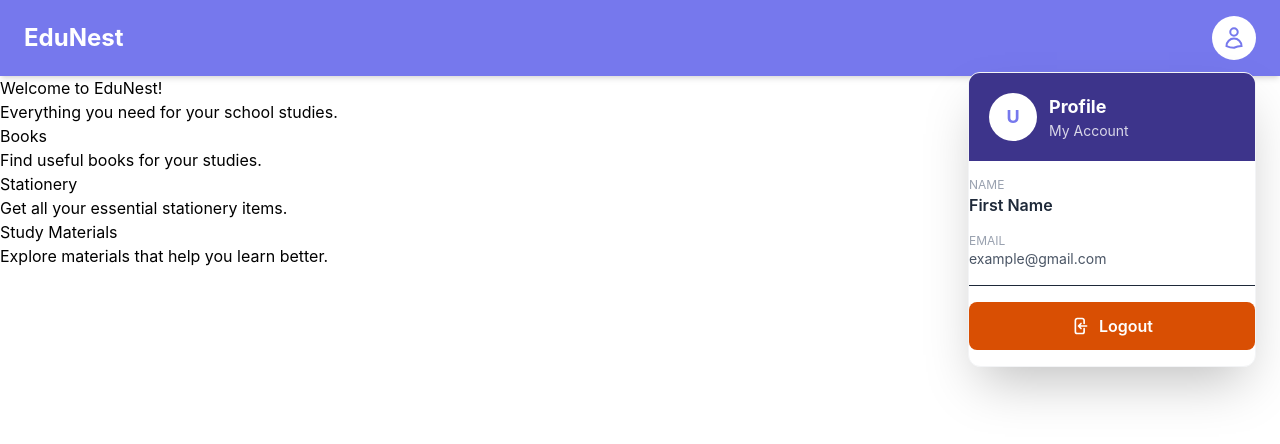
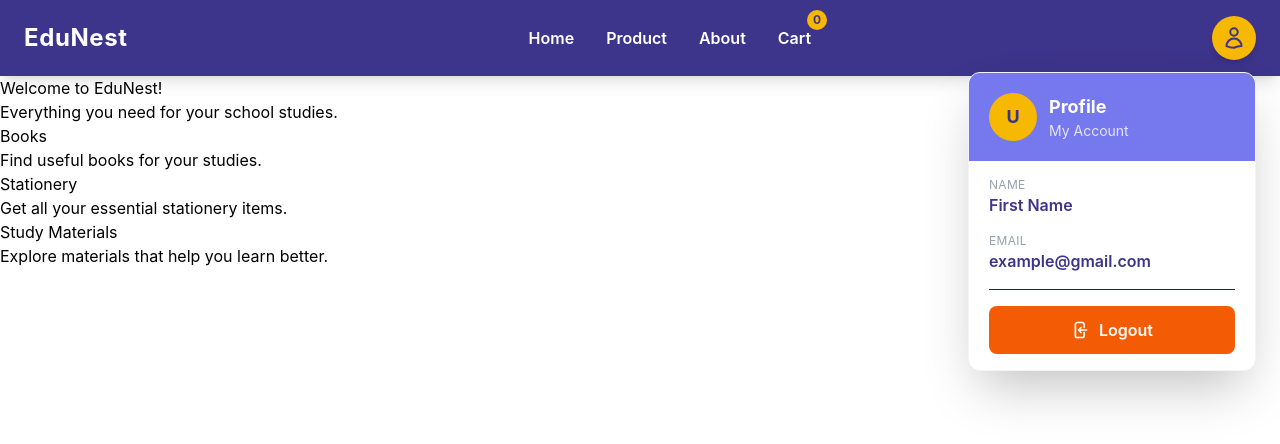
Before and after one commit to opmmansoor/E-Commerce-EduNest, a React (Vite) app in the folder EduNest/: page /home in a window 1280 px wide. Both pictures are taken after a click on the button 1234 px from the left and 38 px from the top of the page. Shown: the top 444 px of the page. Built offline with nearby package versions, Linux system fonts and the light colour scheme.

Commit message:
Navbar Updated & Localstorage created for user data

```diff
--- a/EduNest/db.json
+++ b/EduNest/db.json
@@ -13,6 +13,13 @@
       "email": "user@gmail.com",
       "password": "1234",
       "id": "2QAKtT2YD-8"
+    },
+    {
+      "firstName": "Abu",
+      "secondName": "Man",
+      "email": "man@gmail.com",
+      "password": "1234",
+      "id": "1OLaV-8xNI8"
     }
   ],
   "$schema": "./node_modules/json-server/schema.json"
--- a/EduNest/package.json
+++ b/EduNest/package.json
@@ -17,6 +17,7 @@
     "react": "^19.2.8",
     "react-dom": "^19.2.8",
     "react-redux": "^9.3.0",
+    "react-router": "^8.4.0",
     "react-router-dom": "^7.18.4",
     "tailwindcss": "^4.3.3"
   },
--- a/EduNest/src/Pages/auth/Login.jsx
+++ b/EduNest/src/Pages/auth/Login.jsx
@@ -45,8 +45,17 @@ function Login() {
             )
 
             if (user) {
+// Save logged-in user
+                localStorage.setItem(
+                    "user",
+                    JSON.stringify({
+                        id:user.id,
+                        firstName: user.firstName,
+                        secondName: user.secondName,
+                        email: user.email,
+                    })
+                )
                 alert ("Login successful!")
-
                 console.log("Logged in user:", user);
 // Navigate to home
                 navigate("/home")
--- a/EduNest/src/Pages/user/Components/Navbar.jsx
+++ b/EduNest/src/Pages/user/Components/Navbar.jsx
@@ -1,5 +1,5 @@
 import React, { useState } from 'react'
-import { useNavigate } from 'react-router-dom'
+import { Link, useNavigate } from 'react-router'
 
 function Navbar() {
     const navigate = useNavigate();
@@ -14,27 +14,65 @@ function Navbar() {
 
 // Go to Login page
         navigate("/login")
-    }
+    };
 
   return (
-    <div>
-      <nav className='bg-[#7678ED] text-white px-6 py-4 shadow-md'>
-        <div className='max-w-7xl mx-auto flex items-center justify-between'>
-            <h1 className='text-2xl font-bold'>
+
+      <nav className='bg-[#3D348B] text-white shadow-lg'>
+        <div className='max-w-7xl mx-auto px-6 py-4'>
+          <div className='flex items-center justify-between'>
+
+            <h1 className='text-2xl font-bold tracking-wide'>
                 EduNest
             </h1>
+
+          <div className='hidde md:flex items-center gap-8 font-semibold'>
+            <Link to="/home"
+                  className='relative py-2 transition duration-200 hover:text-[#F7B801]
+                             after:absolute after:left-0 after:bottom-0 after:h-[2px] after:w-0
+                             after:bg-[#F7B801] after:transition-all hover:after:w-full'
+                             >
+                Home
+            </Link>
+            <Link to='/products'
+                  className='relative py-2 transition duration-200 hover:text-[#F7B801]
+                            after:absolute after:left-0 after:bottom-0 after:h-[2px] after:w-0
+                            after:bg-[#F7B801] after:transition-all hover:after:w-full'>
+                Product
+            </Link>
+            <Link to='/about'
+                  className='relative py-2 transition duration-200 hover:text-[#F7B801]
+                            after:absolute after:left-0 after:bottom-0 after:h-[2px] after:w-0
+                            after:bg-[#F7B801] after:transition-all hover:after:w-full'>
+                About
+            </Link>
+            <Link to='/cart'
+                  className='relative flex items-center gap-2 py-2 transition duration-200
+                             hover:text-[#F7B801]'>
+                Cart
+
+                <span className='absolute -top-2 -right-4 bg-[#F7B801] text-[#3D348B]
+                                 text-xs font-bold w-5 h-5 rounded-full flex items-center justify-center'>
+                    0
+                </span>
+            </Link>
+
+          </div>
             <div className='relative'>
                 <button onClick={() => setIsProfileOpen(!isProfileOpen)}
-                        className='w-11 h-11 rounded-full bg-white text-[#7678ED]
-                        flex items-center justify-center hover:bg-gray-100 transition'>
+                        className='w-11 h-11 rounded-full bg-[#F7B801] text-[#3D348B]
+                        flex items-center justify-center hover:bg-[#F18701] hover:text-white
+                         transition duration-200 shadow-md'>
+
                     <svg xmlns='http://www.w3.org/2000/svg'
                          fill='none'
                          viewBox= '0 0 24 24'
                          strokeWidth='2'
                          stroke='currentColor'
                          className='w-6 h-6'>
-                        <path strokeLinecap='rounded'
-                              strokeLinejoin='rounded'
+
+                        <path strokeLinecap='round'
+                              strokeLinejoin='round'
                               d='M15.75 6a3.75 3.75 0 1 1-7.5 0
                               3.75 3.75 0 0 1 7.5 0ZM4.5
                               20.118a7.5 7.5 0 0 1 15 0A17.933
@@ -47,12 +85,12 @@ function Navbar() {
                     <div className='absolute right-0 mt-3 w-72 bg-white text-gray-800 rounded-xl shadow-2xl
                                     border border-gray-100 overflow-hidden z-50'>
 
-                      <div className='bg-[#3d348b] text-white px-5 py-5'>
+                      <div className='bg-[#7678ED] text-white px-5 py-5'>
                         <div className='flex items-center gap-3'>
 
-                            <div className='w-12 h-12 rounded-full bg-white text-[#7678ED]
+                            <div className='w-12 h-12 rounded-full bg-[#F7B801] text-[#3D348B]
                                             flex items-center justify-center font-bold text-lg'>
-                                {user?.firstName.charAt(0)?.toUpperCase() || "U"}
+                                {user?.firstName?.charAt(0)?.toUpperCase() || "U"}
                             </div>
 
                             <div>
@@ -67,24 +105,24 @@ function Navbar() {
                         </div>
                       </div>
 
-                      <div className='px5 py-4 space-y-4'>
+                      <div className='px-5 py-4 space-y-4'>
                         <div>
-                            <p className='text-xs text-gray-400 uppercase'>
+                            <p className='text-xs text-gray-400 uppercase tracking-wide'>
                                 Name
                             </p>
 
-                            <p className='font-semibold text-gray-800'>
+                            <p className='font-semibold text-[#3D348B]'>
                                 {user?.firstName || "First"}{" "}
                                 {user?.secondName || "Name"}
                             </p>
                         </div>
 
                         <div>
-                            <p className='text-xs text-gray-400 uppercase'>
+                            <p className='text-xs text-gray-400 uppercase tracking-wide'>
                                 Email
                             </p>
 
-                            <p className='text-sm text-gray-600 break-all'>
+                            <p className='font-semibold text-[#3D348B] break-all'>
                                 {user?.email || "example@gmail.com"}
                             </p>
                         </div>
@@ -95,13 +133,15 @@ function Navbar() {
                         <button onClick={handleLogout}
                                 className='w-full flex items-center justify-center gap-2
                                            bg-[#F35B04] text-white font-semibold py-3 rounded-lg
-                                           hover: bg-[#d94f03] transition duration-200'>
+                                           hover:bg-[#F18701] transition duration-200'>
+
                             <svg xmlns='http://www.w3.org/2000/svg'
                                  fill='none'
                                  viewBox='0 0 24 24'
                                  strokeWidth="2"
                                  stroke='currentcolor'
                                  className='w-5 h-5'>
+
                                 <path strokeLinecap='round'
                                       strokeLinejoin='round'
                                       d="M15.75 9V5.25A2.25 2.25
@@ -118,9 +158,9 @@ function Navbar() {
                     </div>
                 )}
             </div>
+           </div>
         </div>
       </nav>
-    </div>
   )
 }
 
```
Also changed, not shown: 1 other file (tests, documents, lock files or other folders).
